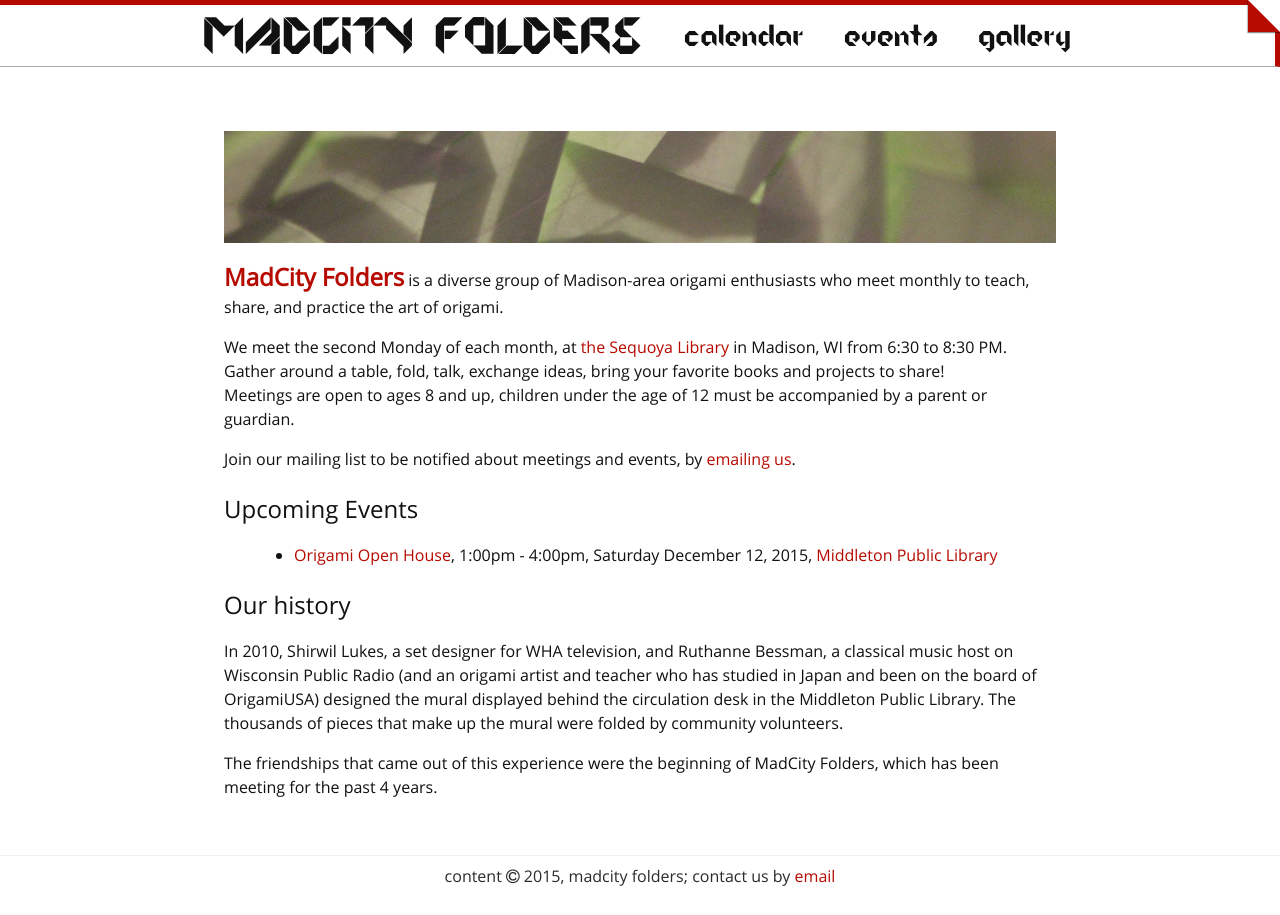
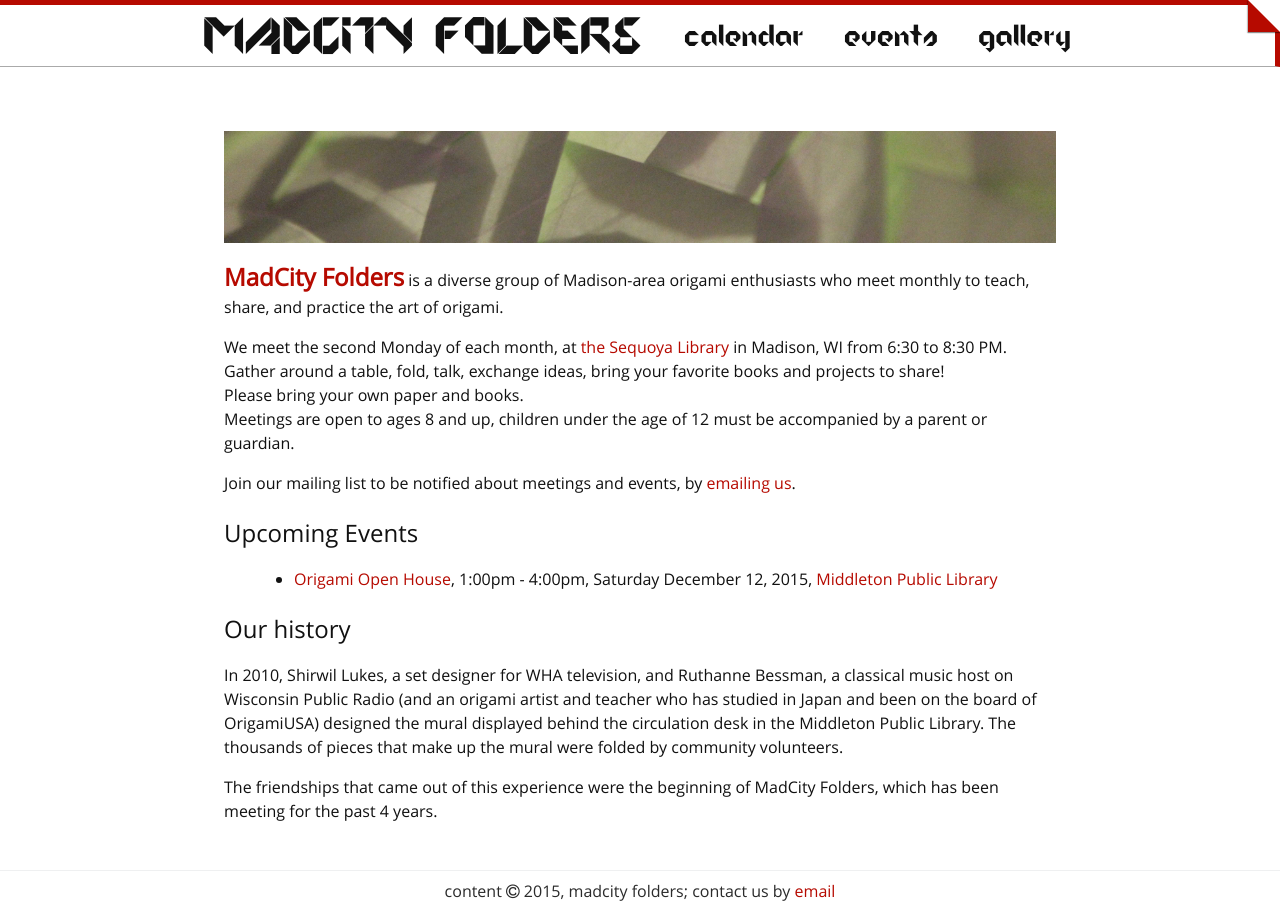
Before and after one commit to MadCityFolders/madcityfolders.github.io, a Jekyll site: the page built from index.md, in a window 1280 px wide. Built offline with Jekyll 4.4.1, drawn with Linux system fonts in a browser that asks for light colours; nearby versions of some CDN libraries; comment, search, counter and statistics services are not loaded.

Commit message:
paper and books notice

```diff
--- a/index.md
+++ b/index.md
@@ -9,6 +9,7 @@ layout: page
 
 We meet the second Monday of each month, at [the Sequoya Library](https://www.google.com/maps/place/Madison+Public+Library:+Sequoya+Branch/@43.0342714,-89.4227239,12.75z) in Madison, WI from 6:30 to 8:30 PM.
 Gather around a table, fold, talk, exchange ideas, bring your favorite books and projects to share!
+Please bring your own paper and books.
 Meetings are open to ages 8 and up, children under the age of 12 must be accompanied by a parent or guardian.
 
 Join our mailing list to be notified about meetings and events, by [emailing us](mailto:madcityfolders@gmail.com).
```
